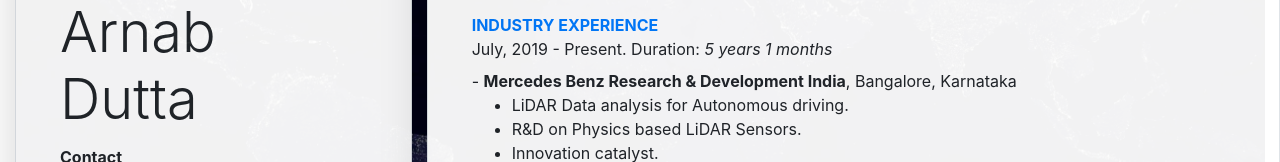
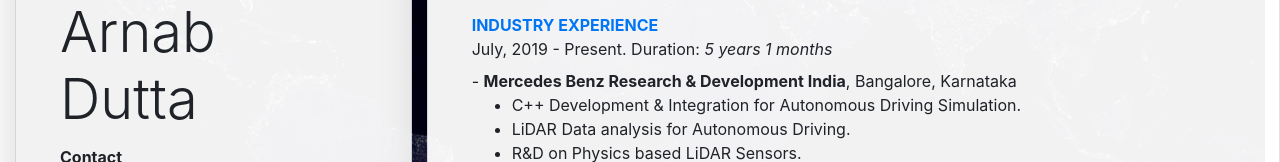
Before and after one commit to arnabdutta73/arnabdutta73.github.io, a plain HTML site: page index.html in a window 1280 px wide. Shown: the part 817-979 px from the top of the page. Drawn offline with nearby package versions, Linux system fonts and the light colour scheme.

Commit message:
Update index.html

```diff
--- a/index.html
+++ b/index.html
@@ -172,7 +172,8 @@
                                 months</i>
                             <dd>- <strong>Mercedes Benz Research & Development India</strong>, Bangalore, Karnataka
                                 <ul>
-                                    <li>LiDAR Data analysis for Autonomous driving.</li>
+                                    <li>C++ Development & Integration for Autonomous Driving Simulation.</li>
+                                    <li>LiDAR Data analysis for Autonomous Driving.</li>
                                     <li>R&D on Physics based LiDAR Sensors.</li>
                                     <li>Innovation catalyst.</li>
                                     <li>Simulation Testing.</li>
```
